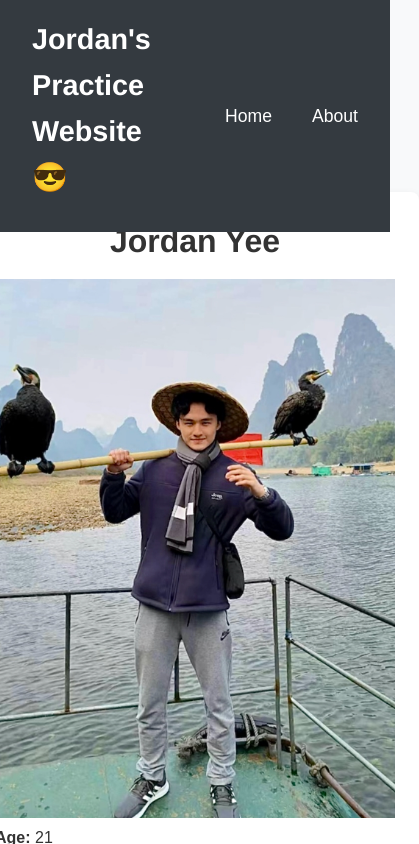
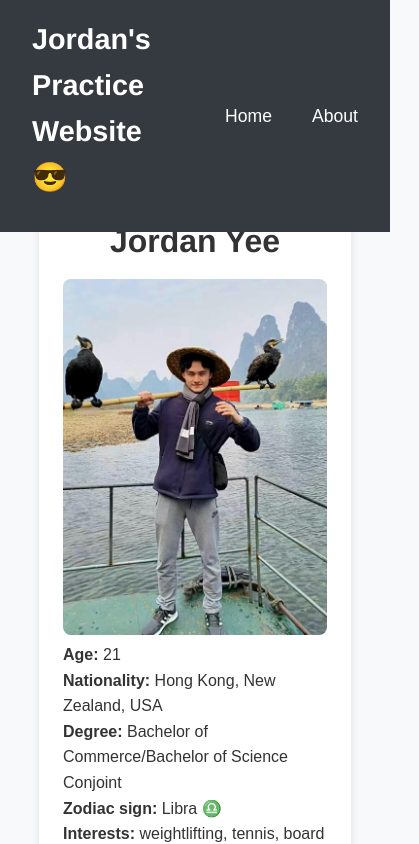
Before and after one commit to jyee-03/practice-web-project, a Next.js app: page / in a window 390 px wide. Shown: the top 844 px of the page, 419 px wide, since content can reach past the window. Built offline with nearby package versions, Linux system fonts and the light colour scheme.

Commit message:
Make images responsive to smaller screen sizes

```diff
--- a/app/globals.css
+++ b/app/globals.css
@@ -60,6 +60,7 @@ a:hover {
 }
 
 .text-box {
+  max-width: 100%;
   display: flex;
   flex-direction: column;
   align-items: center;
@@ -67,6 +68,12 @@ a:hover {
   background-color: #fff;
   border-radius: 8px;
   box-shadow: 0 4px 10px rgba(0, 0, 0, 0.1);
+}
+
+.profile-pic {
+  max-width: 400px;
+  width: 100%;
+  border-radius: 8px;
 }
 
 ul {
--- a/app/page.js
+++ b/app/page.js
@@ -5,7 +5,7 @@ export default function HomePage() {
         <div  className="text-box">
             <h2>Jordan Yee</h2>
             <div>
-                <img src="cool pic of me.jpg" width="400px" />
+                <img src="cool pic of me.jpg" className="profile-pic" />
             </div>
             <div>
                 <p><b>Age:</b> 21</p>
--- a/app/song-card.css
+++ b/app/song-card.css
@@ -31,15 +31,15 @@
 .song-card {
   position: relative;
   width: 100%;
-  height: 350px;
+  height: auto;
+  max-height: 350px;
   overflow: hidden;
-  box-shadow: 0 4px 10px rgba(0, 0, 0, 0.1);
 }
 
 .song-photo {
   width: 100%;
   height: 100%;
-  object-fit: cover;
+  object-fit: contain;
   display: block;
   border-radius: 12px;
 }
```
